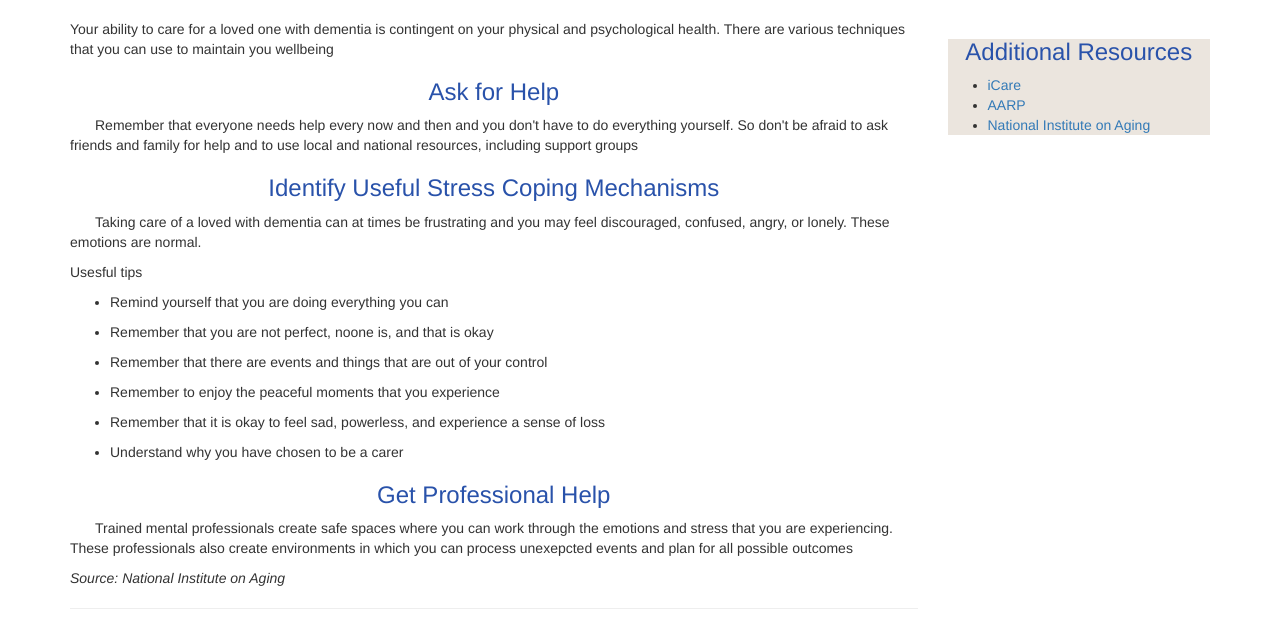
After one commit to Waithera-m/dementia-care-and-selfcare, a Flask app: page /selfcare in a window 1280 px wide. The commit adds this page. Shown: the part 401-1030 px from the top of the page. Run offline with Flask 2, Linux system fonts and the light colour scheme; some libraries are stand-ins or nearby versions.

Commit message:
create and style selfcare template

```diff
--- a/flask3/routes.py
+++ b/flask3/routes.py
@@ -39,3 +39,12 @@ def dementia_care():
     '''
     title = 'dementia care'
     return render_template('dementia_care.html',title=title)
+
+@app.route('/selfcare')
+def selfcare():
+
+    '''
+    view function returns selfcare template and its contents
+    '''
+    title='selfcare'
+    return render_template('selfcare.html',title=title)
--- /dev/null
+++ b/flask3/static/selfcare.css
@@ -0,0 +1,22 @@
+.jumbotron {
+    padding: 2rem 1rem;
+    margin-bottom: 2rem;
+    background-color: #e9ecef;
+    border-radius: 0.3rem;
+    background-repeat: no-repeat;
+    background-size: cover;
+    background-attachment: fixed;
+    background: linear-gradient(to bottom, rgba(46, 50, 68, 0.6) 0%,rgba(46, 50, 68, 0.6)100%),
+    url('https://bit.ly/2T1BFw7');
+    height: 400px;
+    text-align: center;
+    color: aliceblue;
+    font-family: 'Exo', sans-serif;
+    font-size: larger;
+}
+
+@media (min-width: 576px) {
+    .jumbotron {
+      padding: 4rem 2rem;
+    }
+}
--- a/flask3/templates/dementia.html
+++ b/flask3/templates/dementia.html
@@ -7,7 +7,7 @@
 
 {% block styles %}
     {{super()}}
-    <link rel="stylesheet" href="{{url_for('static',filename='css/index.css')}}">
+    <link rel="stylesheet" href="{{url_for('static',filename='index.css')}}">
 {% endblock %}
 
 {% block content %}
--- a/flask3/templates/dementia_care.html
+++ b/flask3/templates/dementia_care.html
@@ -7,7 +7,7 @@
 
 {% block styles %}
     {{super()}}
-    <link rel="stylesheet" href="{{url_for('static',filename='css/index.css')}}">
+    <link rel="stylesheet" href="{{url_for('static',filename='index.css')}}">
 
 {% endblock %}
 
--- a/flask3/templates/navbar.html
+++ b/flask3/templates/navbar.html
@@ -14,6 +14,7 @@
               <li><a href="/">Home</a></li>
               <li><a href="{{url_for('dementia')}}">News</a></li>
               <li><a href="{{url_for('dementia_care')}}">Dementia Care</a></li>
+              <li><a href="{{url_for('selfcare')}}">Selfcare</a></li>
             </ul>
         </div>
     </div>
--- /dev/null
+++ b/flask3/templates/selfcare.html
@@ -0,0 +1,60 @@
+{% extends 'base.html' %}
+
+{% block title %}
+    <link href="https://fonts.googleapis.com/css2?family=Exo&display=swap" rel="stylesheet">
+
+{% endblock %}
+
+{% block styles %}
+    {{super()}}
+    <link rel="stylesheet" href="{{url_for('static',filename='selfcare.css')}}">
+
+{% endblock %}
+
+{% block content %}
+    <div class="jumbotron">
+        <h1>Selfcare</h1>
+    </div>
+    <div class="container">
+        <div class="row">
+            <div class="col-md-9">
+                <p>Your ability to care for a loved one with dementia is contingent on your physical and psychological health. There are various techniques that you can use to maintain you wellbeing</p>
+                <h3 style="color: rgb(41, 82, 170); text-align: center;">Ask for Help</h3>
+                <p style="text-indent: 25px;">Remember that everyone needs help every now and then and you don't have to do everything yourself. So don't be afraid to ask friends and family for help and to use local and national resources, including support groups</p>
+                <h3 style="color: rgb(41, 82, 170); text-align: center;">Identify Useful Stress Coping Mechanisms</h3>
+                <p style="text-indent: 25px;">Taking care of a loved with dementia can at times be frustrating and you may feel discouraged, confused, angry, or lonely. These emotions are normal.</p>
+                <p>Usesful tips</p>
+                <ul>
+                    <li><p>Remind yourself that you are doing everything you can</p></li>
+                    <li><p>Remember that you are not perfect, noone is, and that is okay</p></li>
+                    <li><p>Remember that there are events and things that are out of your control</p></li>
+                    <li><p>Remember to enjoy the peaceful moments that you experience</p></li>
+                    <li><p>Remember that it is okay to feel sad, powerless, and experience a sense of loss</p></li>
+                    <li><p>Understand why you have chosen to be a carer</p></li>
+                </ul>
+                <h3 style="color: rgb(41, 82, 170); text-align: center;">Get Professional Help</h3>
+                <p style="text-indent: 25px;">Trained mental professionals create safe spaces where you can work through the emotions and stress that you are experiencing. These professionals also create environments in which you can process unexepcted events and plan for all possible outcomes</p>
+                <p><i>Source: National Institute on Aging</i></p>
+                <hr>
+
+            </div>
+            <div class="col-md-3">
+                <div class="card" style="background-color: rgb(235, 229, 222);">
+                    <div class="card-title">
+                        <h3 style="color: rgb(41, 82, 170); text-align: center;">Additional Resources</h3>
+                    </div>
+                    <div class="card-body">
+                        <ul>
+                            <li><a href="http://www.icarefamily.com/" target="_blank">iCare</a></li>
+                            <li><a href="https://www.aarp.org/caregiving/life-balance/?migration=rdrct" target="_blank">AARP</a></li>
+                            <li><a href="https://www.nia.nih.gov/health/alzheimers-caregiving-caring-yourself" target="_blank">National Institute on Aging</a></li>
+                        </ul>
+                    </div>
+                </div>
+            </div>
+        </div>
+
+
+
+    </div>
+{% endblock %}
```
